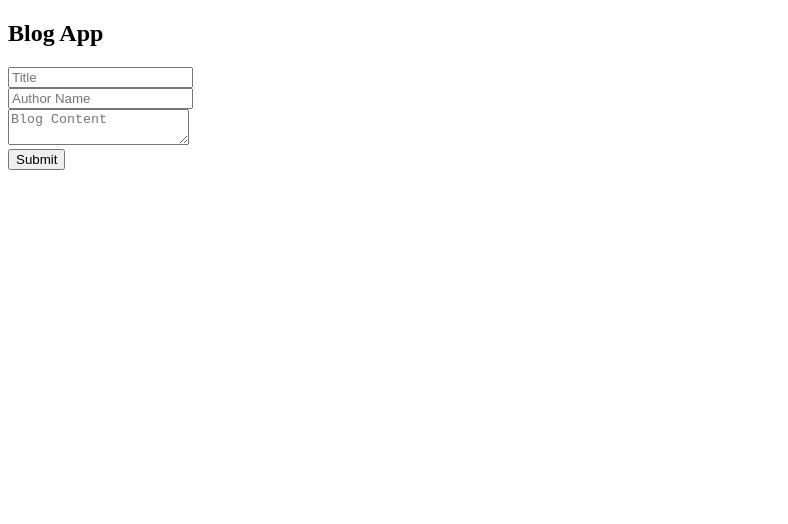
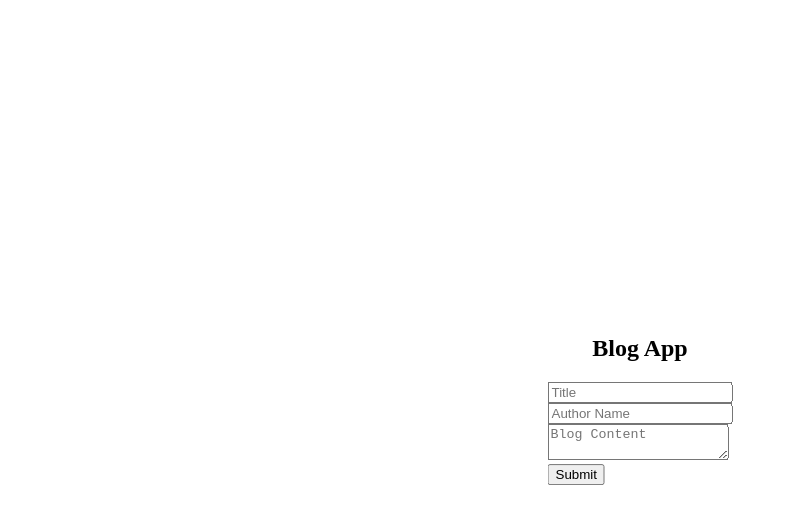
Before and after one commit to JanBaig/Blog-App, a React (Create React App) app in the folder Client/my-app/: page / in a window 1280 px wide. Shown: the top 524 px of the page, without its empty margins (0-788 px from the left). Built offline with nearby package versions, Linux system fonts and the light colour scheme.

Commit message:
Displayed blog Info

```diff
--- a/Client/my-app/src/App.js
+++ b/Client/my-app/src/App.js
@@ -1,10 +1,12 @@
 import React, { useState } from "react";
 import axios from "axios";
+import './styles.css'
 
 function App() {
   const [title, setTitle] = useState("");
   const [author, setAuthor] = useState("");
   const [content, setContent] = useState("");
+  const [blogArray, setBlogArray] = useState([]);
   const baseURL = 'http://localhost:3001/api'
 
   function handleSubmit(event){
@@ -12,20 +14,44 @@ function App() {
     // e.target is the <form></form> content
     const formData = new FormData(event.target);
     const value = Object.fromEntries(formData.entries());
-    console.log({ value });
 
     axios.post(baseURL, value)
-      .then(res => {
-        console.log(res.data) // 'Blog successfully saved!'
-      })
+    .then(res => {
+      console.log('Successfully saved to the DB') // 'Blog successfully saved!'
+      console.log(res.data)
+      setBlogArray((blogArray) => (blogArray.concat(res.data)))
+      console.log(blogArray)
+
+      setTitle("")
+      setAuthor("")
+      setContent("")
+    })
 
   }
 
+  function displayBlogs(){
+
+    let displayInfo = blogArray.map((blogItem, count) => {
+
+      return (
+        <div key={count}>
+          <p>{blogItem.title}</p>
+        </div>
+      )
+
+    })
+
+    return (
+      <div>
+        {displayInfo}
+      </div>
+    )
+  }
 
   return (
-    <div>
+    <div className="mainBody">
 
-      <h2>Blog App</h2>
+      <h2 className="mainTitle">Blog App</h2>
 
       <form onSubmit={handleSubmit}>
 
@@ -39,6 +65,8 @@ function App() {
 
       </form>
 
+      {displayBlogs()}
+
     </div>
   );
 }
--- /dev/null
+++ b/Client/my-app/src/styles.css
@@ -0,0 +1,12 @@
+
+.mainBody {
+    position: absolute;
+    left: 50%;
+    top: 50%;
+    transform: translate(-50%, -50%);
+
+}
+
+.mainTitle {
+    text-align: center;
+}
```
Also changed, not shown: 1 other file (tests, documents, lock files or other folders).
